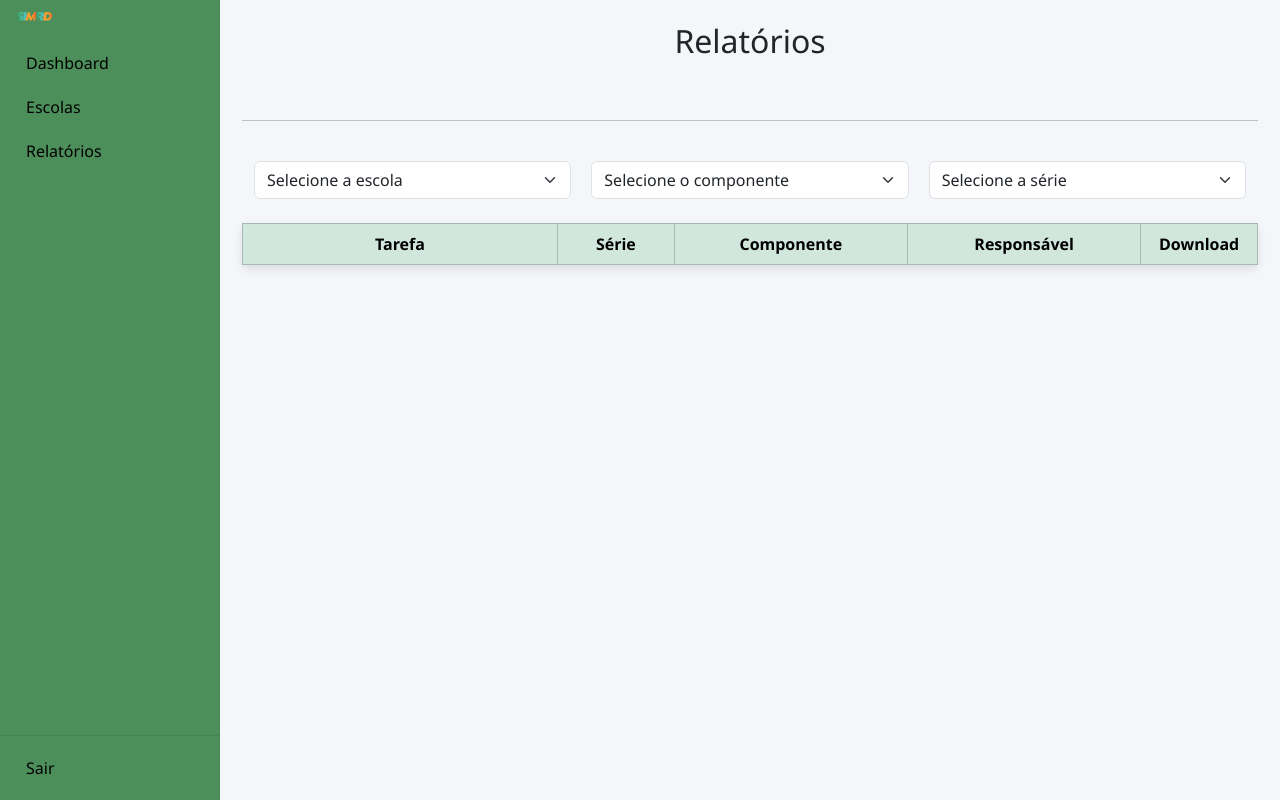
After one commit to Luis-HenriquePP/SIMRD, a PHP site: page /html/lista_relatorios_sec.html in a window 1280 px wide. The commit adds this page. Run offline with PHP 8.4, Linux system fonts and the light colour scheme; lists and menus that the app fills with data are empty.

Commit message:
adicionado relatorios

```diff
--- a/html/dashboard_admin.php
+++ b/html/dashboard_admin.php
@@ -11,7 +11,6 @@
   <script src="../bootstrap/JS/jquery.min.js"></script>
   <link rel="stylesheet" href="../assets/css/dashboard_admin.css">
 </head>
-
 <body>
 
   <div id="sidebar" style="background-color: #4C8F5A;">
@@ -124,7 +123,6 @@
         </div>
       </div>
 
-
       <div class="row row-cols-1 row-cols-md-3 g-4 mb-4">
         <div class="col-sm-4">
           <div class="card h-100 shadow-lg text-center border-0" style="border-radius: 18px;">
@@ -157,9 +155,6 @@
         </div>
 
       </div>
-
-
-
 
       <div class="ranking-box mt-4">
         <div class="d-flex justify-content-center mb-4">
--- a/html/dashboard_sec.php
+++ b/html/dashboard_sec.php
@@ -10,7 +10,6 @@
   <link href="../bootstrap/CSS/bootstrap-icons.css" rel="stylesheet">
   <script src="../bootstrap/JS/jquery.min.js"></script>
   <link rel="stylesheet" href="../assets/css/dashboard_sec.css">
-
 </head>
 <body>
 
--- /dev/null
+++ b/html/lista_relatorios_sec.html
@@ -0,0 +1,83 @@
+
+<!DOCTYPE html>
+<html lang="pt-br">
+<head>
+<meta charset="UTF-8">
+<meta name="viewport" content="width=device-width, initial-scale=1">
+<title>Relatórios</title>
+
+<link href="../bootstrap/CSS/bootstrap.min.css" rel="stylesheet">
+<link rel="stylesheet" href="../bootstrap/CSS/bootstrap-icons.css">
+<script src="../bootstrap/JS/bootstrap.bundle.min.js"></script>
+<script src="../bootstrap/JS/jquery.min.js"></script>
+<link rel="stylesheet" href="../assets/css/lista_escolas.css">
+</head>
+<body>
+<div id="overlay" onclick="closeMobileSidebar()"></div>
+<button id="mobile-toggle" onclick="toggleSidebar()">
+ <i><img src="../assets/img/menu.png"></i>
+</button>
+<div id="sidebar" style="background-color: #4C8F5A;">
+ <div>
+   <button class="toggle-btn" onclick="toggleSidebar()">
+     <img src="../assets/img/SIMRD.png" alt="SACC">
+     <span class="brand-text"></span>
+   </button>
+   <ul class="nav flex-column">
+    <li><a href=""><i><img src="" class="dashboard"></i> <span class="label-text">Dashboard</span></a></li>
+     <li><a href=""><i><img src="" class="escola"></i> <span class="label-text">Escolas</span></a></li>
+     <li><a href=""><i><img src="" class="relatorio"></i> <span class="label-text">Relatórios</span></a></li>
+    </ul>
+  </div>
+  <ul class="nav flex-column bottom-nav">
+    <li><a href=""><img src="" class="sair"> <span class="label-text">Sair</span></a></li>
+  </ul>
+</div>
+<main id="main">
+ <h2>Relatórios</h2>
+ <br>
+ <hr><br>
+
+   <div class="container">
+
+    <select class="form-select" id="escola" required>
+       <option value="">Selecione a escola</option>
+       <option value="1"></option>
+       <option value="2"></option>
+      </select>
+
+      <select class="form-select" id="componente" required>
+       <option value="">Selecione o componente</option>
+       <option value="1">Português</option>
+       <option value="2">Matemática</option>
+      </select>
+
+      <select class="form-select" id="serie" required>
+       <option value="">Selecione a série</option>
+       <option value="1">1° ano</option>
+       <option value="2">2° ano</option>
+       <option value="3">3° ano</option>
+       <option value="4">4° ano</option>
+       <option value="5">5° ano</option>
+       <option value="6">6° ano</option>
+       <option value="7">7° ano</option>
+       <option value="8">8° ano</option>
+       <option value="9">9° ano</option>
+      </select>
+   </div>
+
+ <table class="table table-striped table-bordered" id="workTable">
+   <thead class=" table-success">
+     <tr class="tr">
+       <th class="th">Tarefa</th>
+       <th class="th1">Série</th>
+       <th class="th2">Componente</th>
+       <th class="th2">Responsável</th>
+       <th class="th1">Download</th>
+     </tr>
+   </thead>
+   <br>
+ </table>
+ </main>
+</body>
+</html>
```
Also changed, not shown: html/dashboard_escola.php (+0 -10 lines), html/lista_escolas_sec.html (added, +64 -0 lines), html/lista_relatorios_esc.html (added, +77 -0 lines), html/lista_escolas_admin.html (renamed from html/lista_escolas.html).
